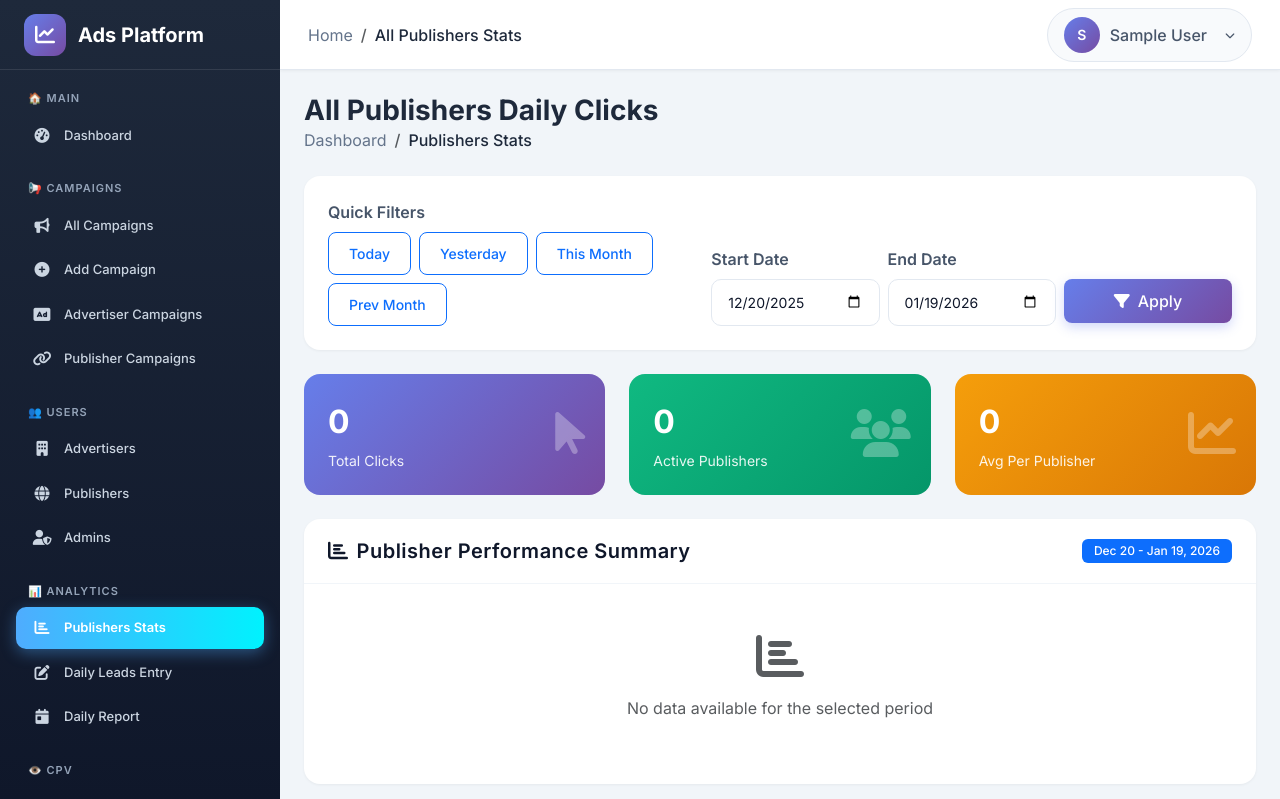
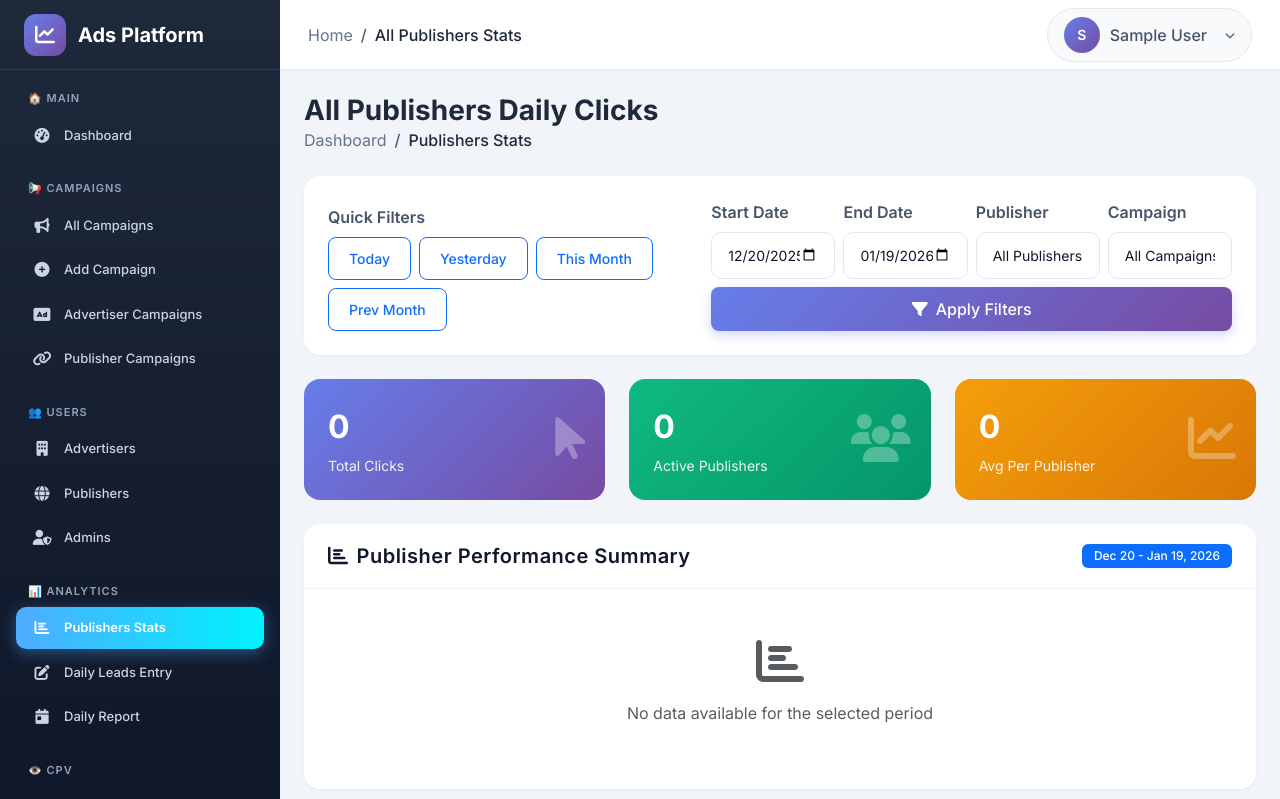
Before and after one commit to agondigital-in/shorturl-portal, a PHP site: page /shorturl/super_admin/all_publishers_daily_clicks.php in a window 1280 px wide. Shown: the top 799 px of the page. Run offline with PHP 8.4, Linux system fonts and the light colour scheme; the visitor is signed in with stand-in values (Sample User, id 1); tables that the repository leaves empty or names only in its code hold one stand-in row (values such as "Sample post").

Commit message:
Done! Ab page par publisher aur campaign ID ke liye filters add ho gaye hain. Users ab:
Publisher dropdown se specific publisher select kar sakte hain
Campaign dropdown se specific campaign select kar sakte hain
Date range ke saath combine kar sakte hain
Filters apply karne par table automatically filter ho jayega.

```diff
--- a/super_admin/all_publishers_daily_clicks.php
+++ b/super_admin/all_publishers_daily_clicks.php
@@ -11,6 +11,8 @@ $conn = $db->getConnection();
 $filter_type = $_GET['filter'] ?? 'custom';
 $start_date = $_GET['start_date'] ?? date('Y-m-d', strtotime('-30 days'));
 $end_date = $_GET['end_date'] ?? date('Y-m-d');
+$publisher_filter = $_GET['publisher_id'] ?? '';
+$campaign_filter = $_GET['campaign_id'] ?? '';
 
 if (isset($_GET['filter'])) {
     switch ($_GET['filter']) {
@@ -33,7 +35,18 @@ if (isset($_GET['filter'])) {
     }
 }
 
-$stmt = $conn->prepare("
+// Get all publishers for dropdown
+$pub_stmt = $conn->prepare("SELECT id, name FROM publishers ORDER BY name ASC");
+$pub_stmt->execute();
+$all_publishers = $pub_stmt->fetchAll(PDO::FETCH_ASSOC);
+
+// Get all campaigns for dropdown
+$camp_stmt = $conn->prepare("SELECT id, name FROM campaigns ORDER BY name ASC");
+$camp_stmt->execute();
+$all_campaigns = $camp_stmt->fetchAll(PDO::FETCH_ASSOC);
+
+// Build query with filters
+$query = "
     SELECT
         p.name as publisher_name,
         p.id as publisher_id,
@@ -45,10 +58,24 @@ $stmt = $conn->prepare("
     JOIN publishers p ON pdc.publisher_id = p.id
     JOIN campaigns c ON pdc.campaign_id = c.id
     WHERE pdc.click_date BETWEEN ? AND ?
-    GROUP BY p.id, p.name, c.id, c.name
-    ORDER BY p.name ASC, total_clicks DESC
-");
-$stmt->execute([$start_date, $end_date]);
+";
+
+$params = [$start_date, $end_date];
+
+if (!empty($publisher_filter)) {
+    $query .= " AND p.id = ?";
+    $params[] = $publisher_filter;
+}
+
+if (!empty($campaign_filter)) {
+    $query .= " AND c.id = ?";
+    $params[] = $campaign_filter;
+}
+
+$query .= " GROUP BY p.id, p.name, c.id, c.name ORDER BY p.name ASC, total_clicks DESC";
+
+$stmt = $conn->prepare($query);
+$stmt->execute($params);
 $publisher_summary = $stmt->fetchAll(PDO::FETCH_ASSOC);
 
 $total_period_clicks = 0;
@@ -88,17 +115,38 @@ foreach ($publisher_summary as $p) {
             <div class="col-lg-7">
                 <form method="GET" class="row g-2">
                     <input type="hidden" name="filter" value="custom">
-                    <div class="col-md-4">
+                    <div class="col-md-3">
                         <label class="form-label fw-semibold">Start Date</label>
                         <input type="date" class="form-control" name="start_date" value="<?php echo $start_date; ?>">
                     </div>
-                    <div class="col-md-4">
+                    <div class="col-md-3">
                         <label class="form-label fw-semibold">End Date</label>
                         <input type="date" class="form-control" name="end_date" value="<?php echo $end_date; ?>">
                     </div>
-                    <div class="col-md-4">
-                        <label class="form-label">&nbsp;</label>
-                        <button type="submit" class="btn btn-primary w-100"><i class="fas fa-filter me-2"></i>Apply</button>
+                    <div class="col-md-3">
+                        <label class="form-label fw-semibold">Publisher</label>
+                        <select class="form-control" name="publisher_id">
+                            <option value="">All Publishers</option>
+                            <?php foreach ($all_publishers as $pub): ?>
+                                <option value="<?php echo $pub['id']; ?>" <?php echo ($publisher_filter == $pub['id']) ? 'selected' : ''; ?>>
+                                    <?php echo htmlspecialchars($pub['name']); ?>
+                                </option>
+                            <?php endforeach; ?>
+                        </select>
+                    </div>
+                    <div class="col-md-3">
+                        <label class="form-label fw-semibold">Campaign</label>
+                        <select class="form-control" name="campaign_id">
+                            <option value="">All Campaigns</option>
+                            <?php foreach ($all_campaigns as $camp): ?>
+                                <option value="<?php echo $camp['id']; ?>" <?php echo ($campaign_filter == $camp['id']) ? 'selected' : ''; ?>>
+                                    <?php echo htmlspecialchars($camp['name']); ?>
+                                </option>
+                            <?php endforeach; ?>
+                        </select>
+                    </div>
+                    <div class="col-md-12">
+                        <button type="submit" class="btn btn-primary w-100"><i class="fas fa-filter me-2"></i>Apply Filters</button>
                     </div>
                 </form>
             </div>
```
